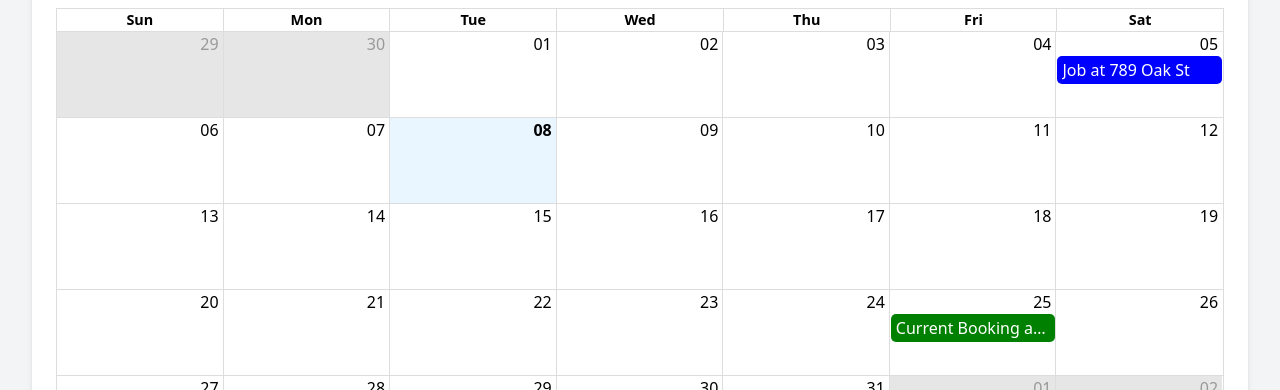
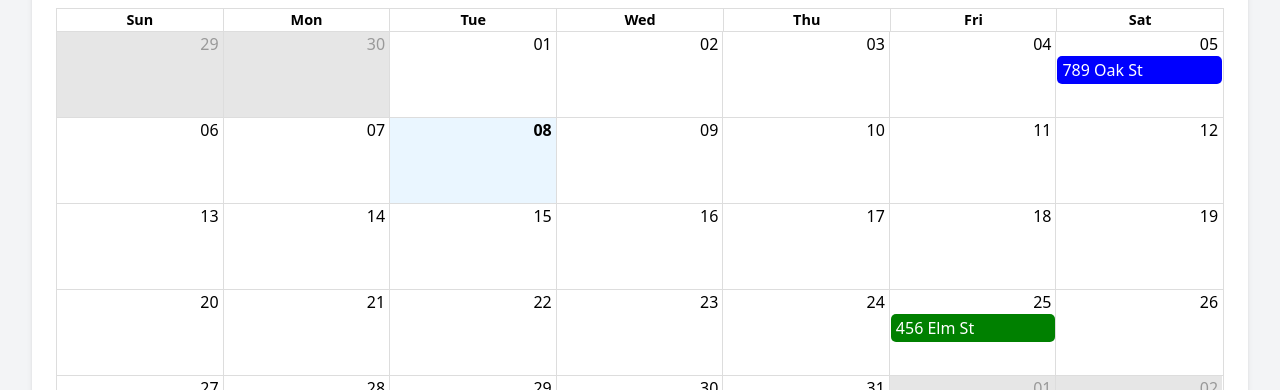
Before and after one commit to AndresAlbornozgil/cleaning-company-webapp, a React (Vite) app in the folder client/: page /client-portal in a window 1280 px wide. Shown: the part 558-948 px from the top of the page. Built offline with nearby package versions, Linux system fonts and the light colour scheme.

Commit message:
Fixed booking text in calendar for ClientPortal

```diff
--- a/client/src/pages/ClientPortal.jsx
+++ b/client/src/pages/ClientPortal.jsx
@@ -22,7 +22,7 @@ const ClientPortal = () => {
   ]);
 
   const [payments, setPayments] = useState([
-    { id: 1, amount: '$120', date: 'October 5, 2024', status: 'Paid', invoiceUrl: 'https://example.com/invoice1' },
+    { id: 1, amount: '$120', date: 'October 5, 4', status: 'Paid', invoiceUrl: 'https://example.com/invoice1' },
     { id: 2, amount: '$150', date: 'September 20, 2024', status: 'Paid', invoiceUrl: 'https://example.com/invoice2' },
   ]);
 
@@ -66,14 +66,14 @@ const ClientPortal = () => {
   const events = [
     ...pastJobs.map((job) => ({
       id: job.id,
-      title: `Job at ${job.address}`,
+      title: job.address, // Display only the address
       start: job.date,
       end: job.date,
       color: 'blue', // Default color for past jobs
     })),
     {
       id: currentBooking.id,
-      title: `Current Booking at ${currentBooking.address}`,
+      title: currentBooking.address, // Display only the address
       start: currentBooking.date,
       end: currentBooking.date,
       color: 'green', // Green for current booking
@@ -81,7 +81,6 @@ const ClientPortal = () => {
   ];
 
   // Toggle for payment history dropdown
-  const [paymentDropdownOpen, setPaymentDropdownOpen] = useState(false);
   const [selectedPayment, setSelectedPayment] = useState(null); // Track selected payment
 
   const handlePaymentSelect = (paymentId) => {
```
